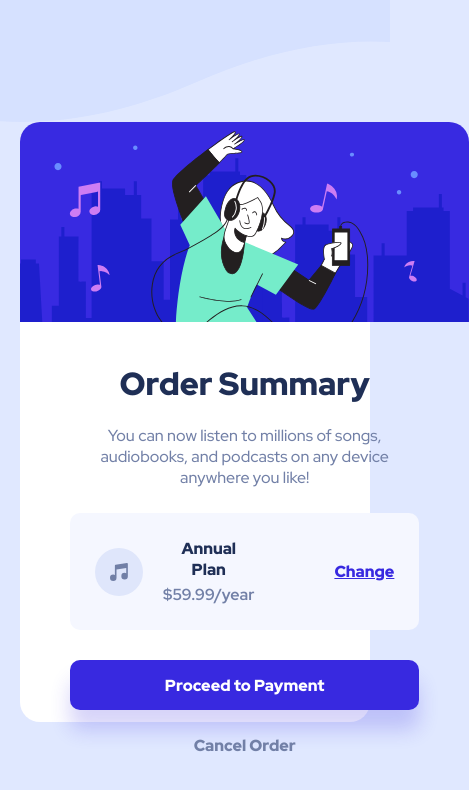
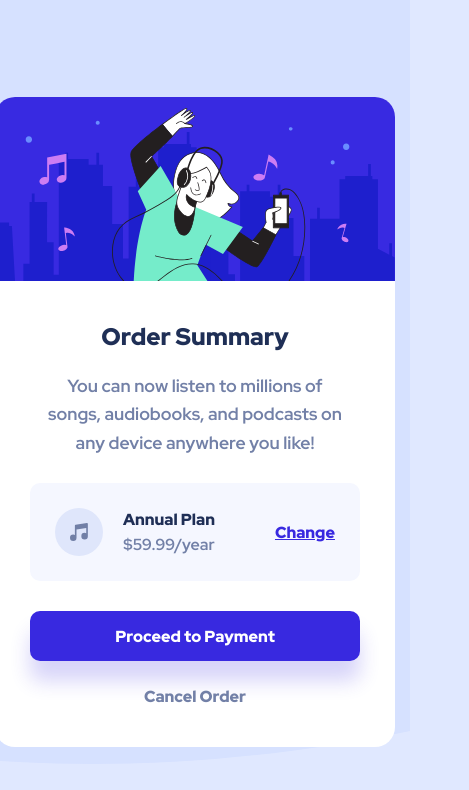
Before and after one commit to ArnoldMajor/order-summary-component-main, a plain HTML site: page index.html in a window 390 px wide. Shown: the whole page, 469 px wide, since content can reach past the window. Drawn offline with Linux system fonts and the light colour scheme.

Commit message:
Updates the responsiveness

```diff
--- a/Styles.css
+++ b/Styles.css
@@ -32,7 +32,10 @@ body {
 
 .container {
     display: grid;
-    grid-template-rows: 1fr 3fr;
+    grid-template-rows: 1fr 3fr;    display: flex;
+    flex-direction: column;
+    justify-content: center;
+    align-items: center;
     height: 700px;
     width: 450px;
     border: none;
@@ -47,7 +50,7 @@ body {
     background-repeat: no-repeat;
     background-position: center;
     width: 450px;
-    height: 230px;
+    height: 400px;
     border-radius: 20px 20px 0px 0px;
 }
 
@@ -161,18 +164,44 @@ body {
     color: var(--clr-desaturated-blue);
 }
 
-@media (max-width: 450px) {
+@media (max-width: 500px) {
     body {
         background-image: url(https://github.com/ArnoldMajor/order-summary-component-main/blob/80fbd3391c481bf2df3b3d463a80feeb512478f3/images/pattern-background-mobile.svg?raw=true);
+        background-position-y: -5rem;
+        background-size: cover;
     }
 
     .container {
-        width: 350px;
-        height: 600px;
+        width: 400px;
+        height: 650px;
     }
 
     .card {
-        width: 100%;
-        height: 200px;
+        width: 400px;
+        height: 300px;
+        padding-inline: 40px;
+    }
+
+    .price-container {
+        width: 330px;
+    }
+
+    .button-container a{
+        width: 330px;
+    }
+
+    .price-plan {
+        margin-right: 60px;
+    }
+
+    .card-title h1 {
+        font-size: 1.5rem;
+    }
+
+    .card-title p {
+        font-size: 1.1rem;
+        line-height: 1.8rem;
+        margin-inline: 15px;
+        font-weight: var(--fw-medium);
     }
 }
--- a/index.html
+++ b/index.html
@@ -15,7 +15,7 @@
             <div class="card-content">
                 <div class="card-title">
                     <h1>Order Summary</h1>
-                    <p>You can now listen to millions of songs,<br> audiobooks, and podcasts on any device<br> anywhere you like!</p>
+                    <p>You can now listen to millions of songs, audiobooks, and podcasts on any device anywhere you like!</p>
                 </div>
                 <div class="price-container">
                     <img src="https://github.com/ArnoldMajor/order-summary-component-main/blob/a72b36a8958ddbba3323d6d3df8cb39917ee8a8e/images/icon-music.svg?raw=true" alt="Music-Icon">
```
